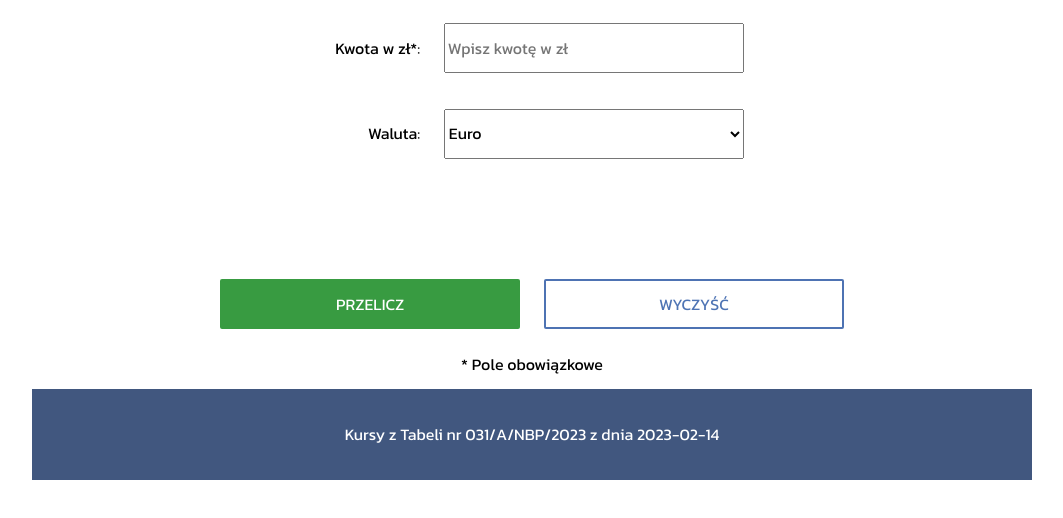
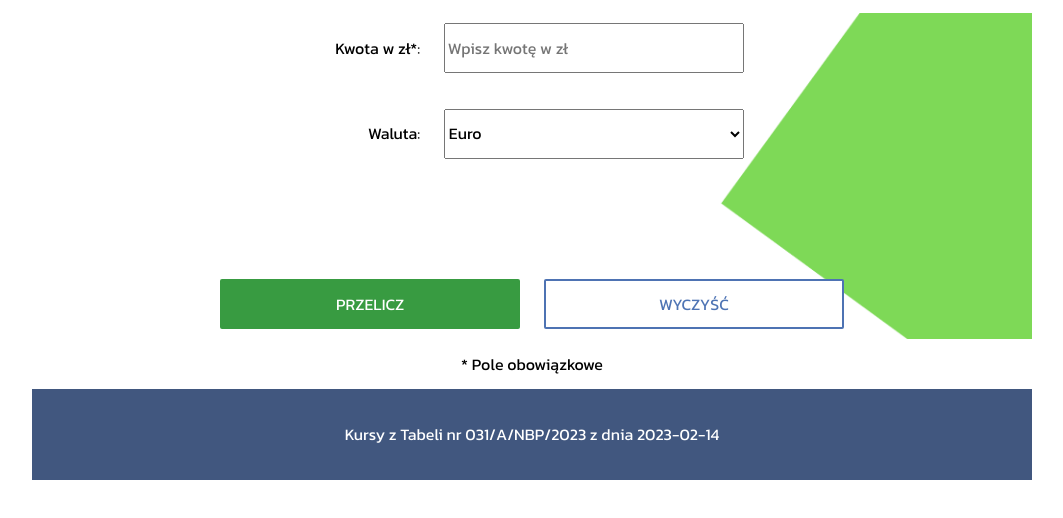
Before and after one commit to JustynaKow/currency-converter, a plain HTML site: page index.html in a window 1280 px wide. Shown: the part 120-638 px from the top of the page, without its empty margins (108-1171 px from the left). Drawn offline with nearby package versions, Linux system fonts and the light colour scheme.

Commit message:
Changing the background

```diff
--- a/CSS/form.css
+++ b/CSS/form.css
@@ -1,3 +1,7 @@
+.form {
+    background: right / contain no-repeat url("../Images/background.png");
+}
+
 .form__labelText {
     width: 100%;
     max-width: 100px;
```
Also changed, not shown: Images/background.png (added).
